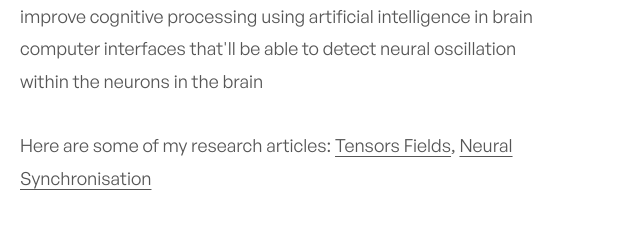
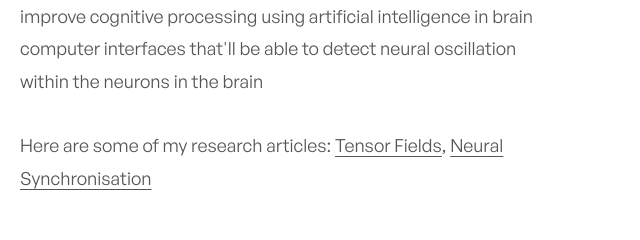
Before and after one commit to Lethabo3/portfolio, a plain HTML site: page index.html in a window 1280 px wide. Shown: the part 1320-1560 px from the top of the page, 640-1280 px from the left. Drawn offline with Linux system fonts and the light colour scheme.

Commit message:
Update index.html

```diff
--- a/index.html
+++ b/index.html
@@ -378,7 +378,7 @@
                     <div class="duration">Oct 2024 - Present</div>
                 </div>
                 <div class="experience-description">
-                    <p class="description">Researching neural synchronization and wave science to improve cognitive processing using artificial intelligence in brain computer interfaces that'll be able to detect neural oscillation within the neurons in the brain<br><br>Here are some of my research articles: <a href="https://vybrain.drivestedi.com/tensor-fields.html">Tensors Fields</a>, <a href="https://vybrain.drivestedi.com/neural-synchronisation.html">Neural Synchronisation</a></p>
+                    <p class="description">Researching neural synchronization and wave science to improve cognitive processing using artificial intelligence in brain computer interfaces that'll be able to detect neural oscillation within the neurons in the brain<br><br>Here are some of my research articles: <a href="https://vybrain.drivestedi.com/tensor-fields.html">Tensor Fields</a>, <a href="https://vybrain.drivestedi.com/neural-synchronisation.html">Neural Synchronisation</a></p>
                 </div>
             </div>
 
```
